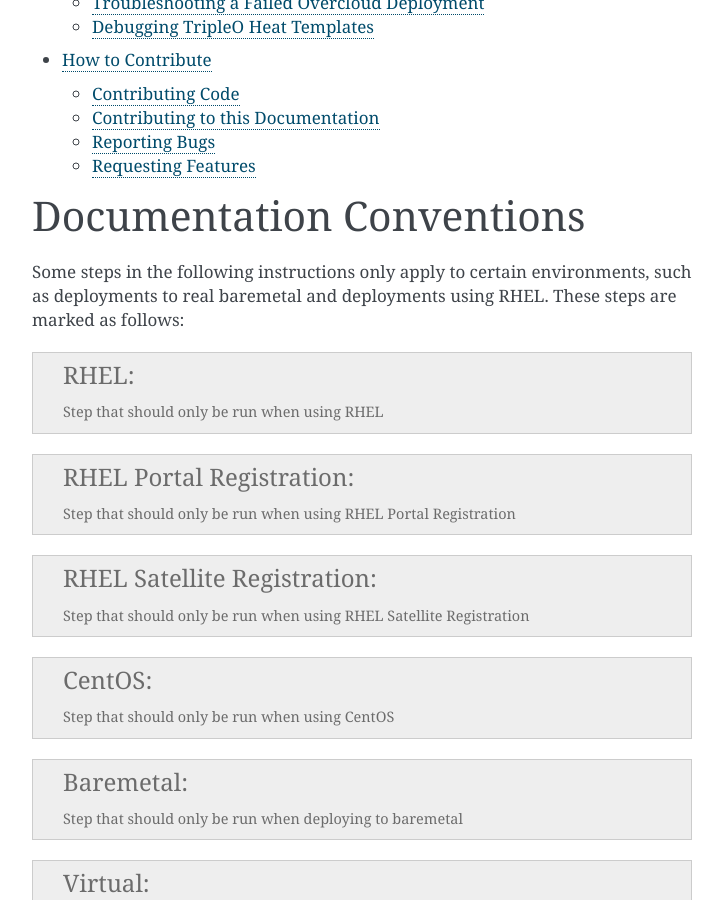
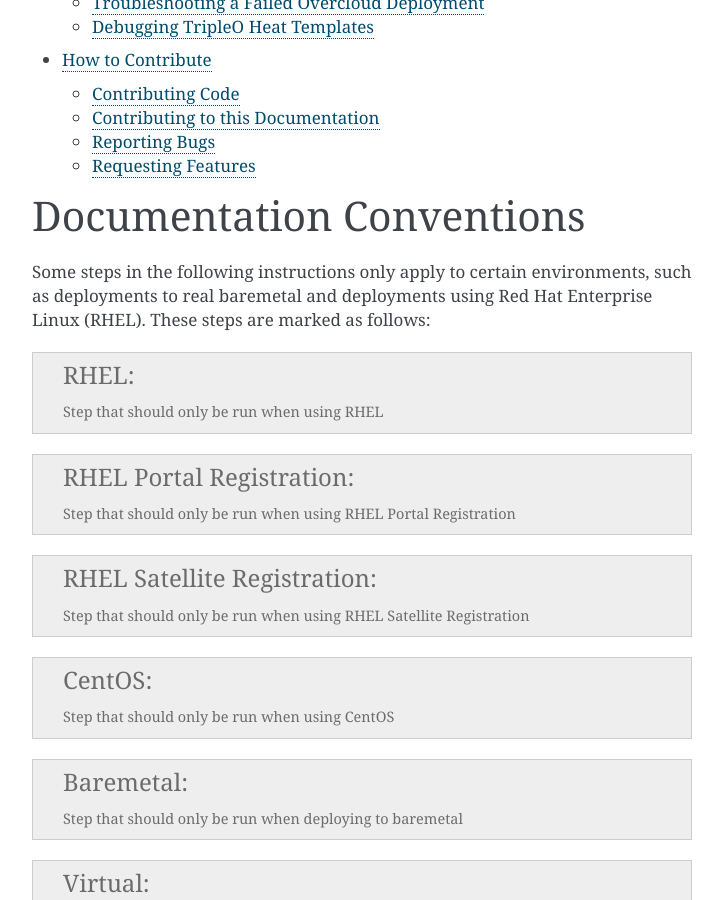
Before and after one commit to openstack-archive/tripleo-docs, a Sphinx documentation site: the page built from doc/source/index.rst, in a window 1280 px wide and 900 px high, scrolled down 1383 px. Shown: the whole window, without its empty margins (388-1111 px from the left). Built offline with Sphinx 7.4.7, drawn with Linux system fonts in a browser that asks for light colours.

Commit message:
Initial RHEL reference needs to be spelled out per Red Hat branding
Change-Id: I39418ed11cf6f6dbbd93096127b44f72a53a319d
Signed-off-by: K Rain Leander <rain@redhat.com>

```diff
--- a/doc/source/index.rst
+++ b/doc/source/index.rst
@@ -22,8 +22,8 @@
 =========================
 
 Some steps in the following instructions only apply to certain environments,
-such as deployments to real baremetal and deployments using RHEL. These
-steps are marked as follows:
+such as deployments to real baremetal and deployments using Red Hat Enterprise
+Linux (RHEL). These steps are marked as follows:
 
 .. admonition:: RHEL
    :class: rhel
```
